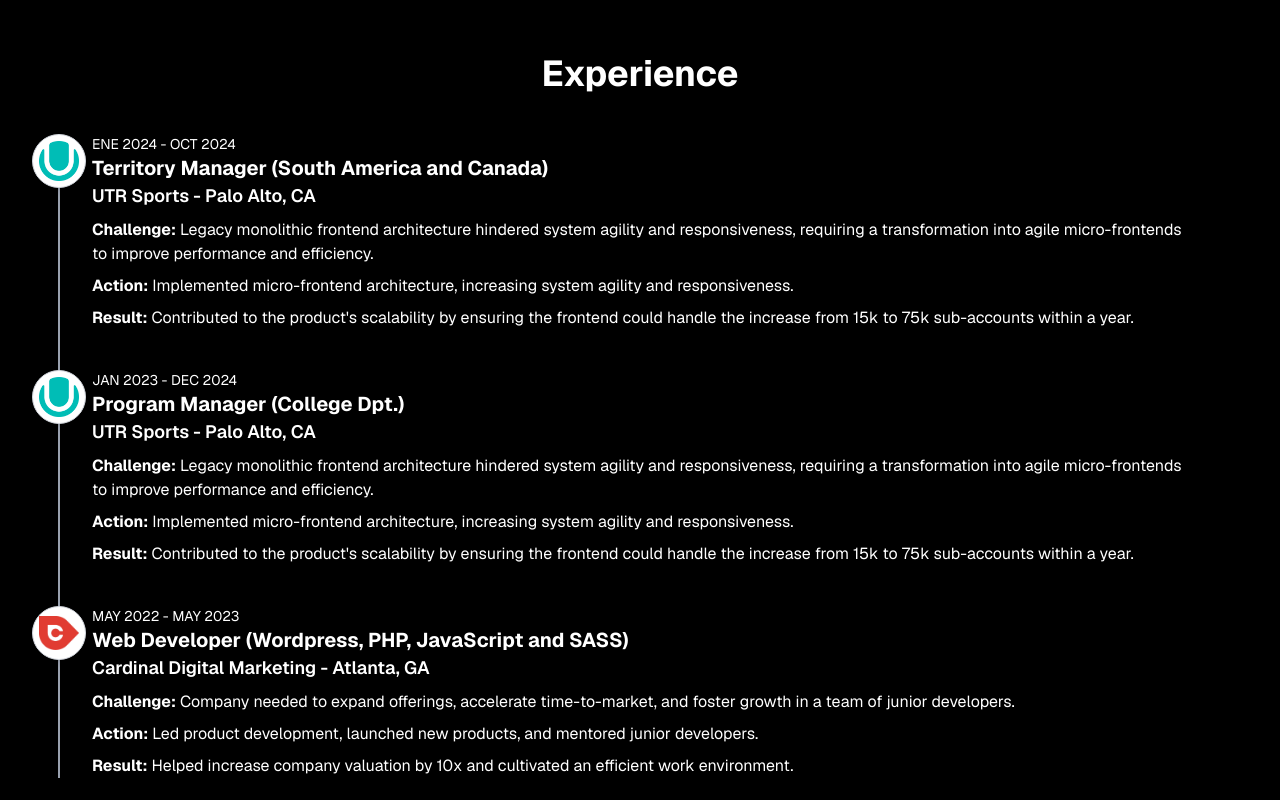
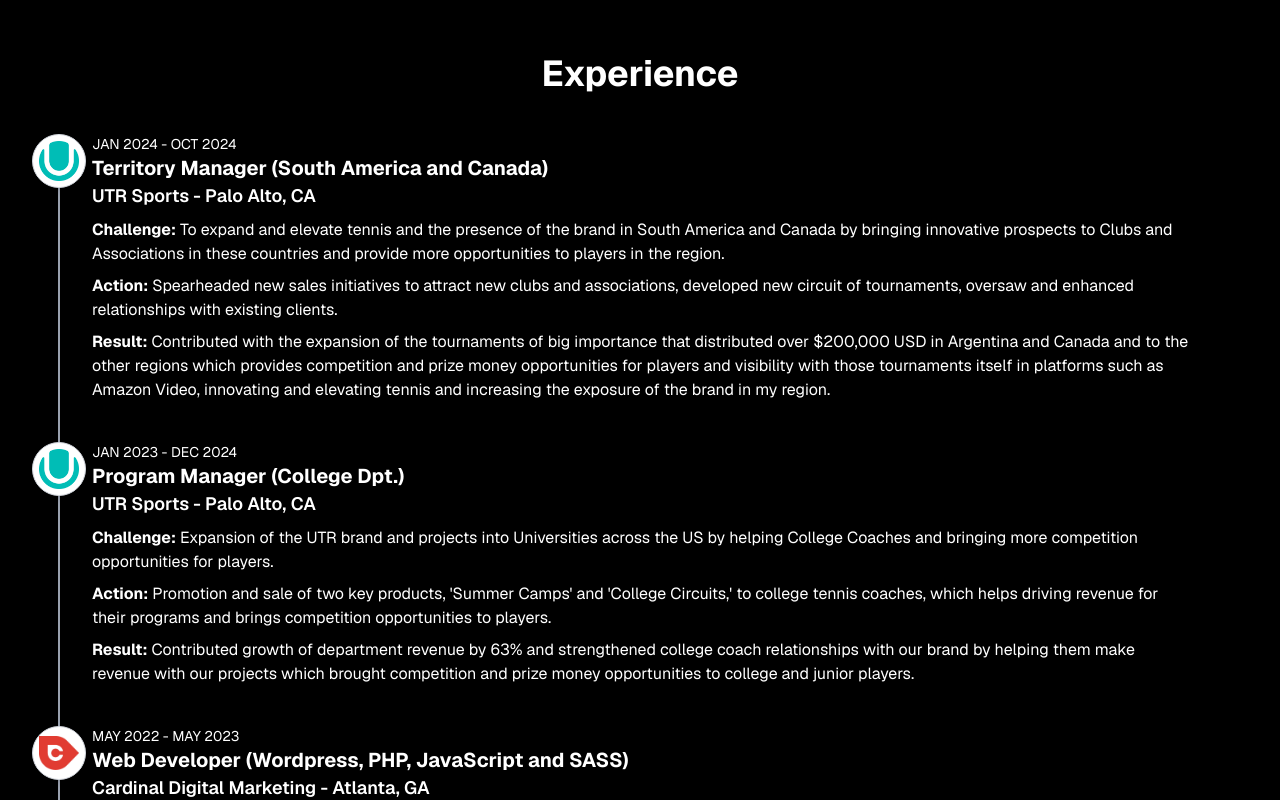
Before and after one commit to agustintamagnone/agustin-tamagnone-portfolio, a Next.js app: page / in a window 1280 px wide. Shown: the part 820-1620 px from the top of the page. Built offline with nearby package versions, Linux system fonts and the light colour scheme.

Commit message:
Modified Experience section and new button for CV

```diff
--- a/app/page.tsx
+++ b/app/page.tsx
@@ -24,31 +24,31 @@
 
   const experiences = [
     {
-      date: "ENE 2024 - OCT 2024",
+      date: "JAN 2024 - OCT 2024",
       title: "Territory Manager (South America and Canada)",
       company: "UTR Sports - Palo Alto, CA",
       logo: "/utr-logo.png",
-      challenge: "Legacy monolithic frontend architecture hindered system agility and responsiveness, requiring a transformation into agile micro-frontends to improve performance and efficiency.",
-      action: "Implemented micro-frontend architecture, increasing system agility and responsiveness.",
-      result: "Contributed to the product's scalability by ensuring the frontend could handle the increase from 15k to 75k sub-accounts within a year."
+      challenge: "To expand and elevate tennis and the presence of the brand in South America and Canada by bringing innovative prospects to Clubs and Associations in these countries and provide more opportunities to players in the region.",
+      action: "Spearheaded new sales initiatives to attract new clubs and associations, developed new circuit of tournaments, oversaw and enhanced relationships with existing clients.",
+      result: "Contributed with the expansion of the tournaments of big importance that distributed over $200,000 USD in Argentina and Canada and to the other regions which provides competition and prize money opportunities for players and visibility with those tournaments itself in platforms such as Amazon Video, innovating and elevating tennis and increasing the exposure of the brand in my region."
     },
     {
       date: "JAN 2023 - DEC 2024",
       title: "Program Manager (College Dpt.)",
       company: "UTR Sports - Palo Alto, CA",
       logo: "/utr-logo.png",
-      challenge: "Legacy monolithic frontend architecture hindered system agility and responsiveness, requiring a transformation into agile micro-frontends to improve performance and efficiency.",
-      action: "Implemented micro-frontend architecture, increasing system agility and responsiveness.",
-      result: "Contributed to the product's scalability by ensuring the frontend could handle the increase from 15k to 75k sub-accounts within a year."
+      challenge: "Expansion of the UTR brand and projects into Universities across the US by helping College Coaches and bringing more competition opportunities for players.",
+      action: "Promotion and sale of two key products, 'Summer Camps' and 'College Circuits,' to college tennis coaches, which helps driving revenue for their programs and brings competition opportunities to players.",
+      result: "Contributed growth of department revenue by 63% and strengthened college coach relationships with our brand by helping them make revenue with our projects which brought competition and prize money opportunities to college and junior players."
     },
     {
       date: "MAY 2022 - MAY 2023",
       title: "Web Developer (Wordpress, PHP, JavaScript and SASS)",
       company: "Cardinal Digital Marketing - Atlanta, GA",
       logo: "/cardinal-logo.png",
-      challenge: "Company needed to expand offerings, accelerate time-to-market, and foster growth in a team of junior developers.",
-      action: "Led product development, launched new products, and mentored junior developers.",
-      result: "Helped increase company valuation by 10x and cultivated an efficient work environment."
+      challenge: "Company needed to expand offerings, accelerate time of development and deliver products to clients faster, in a development team of two people.",
+      action: "Built a modular Landing Page builder which contains over 60 reusable modules and contributed on maintenance of current client sites.",
+      result: "Helped increase company delivery of products by 10x with boilerplate sites that were already built and cultivated an efficient work environment."
     }
   ];
 
@@ -228,7 +228,8 @@
             </div>
             <div className="z-10 mt-6 flex space-x-4">
               <ButtonPrimary text="Schedule a Meeting" darkMode href="https://calendar.app.google/x9MNvYvJyzQe1RKv8" />
-              <ButtonSecondary text="View Resume" darkMode href="https://acrobat.adobe.com/id/urn:aaid:sc:VA6C2:087ee381-3148-43a2-9794-ecdb0dac30c2" />
+              <ButtonSecondary text="View Resume" darkMode href="https://acrobat.adobe.com/id/urn:aaid:sc:va6c2:ddebdc06-f570-4314-b236-913b576999e0" />
+              <ButtonSecondary text="Mirar CV" darkMode href="https://acrobat.adobe.com/id/urn:aaid:sc:VA6C2:087ee381-3148-43a2-9794-ecdb0dac30c2" />
             </div>
           </div>
         </section>
```
